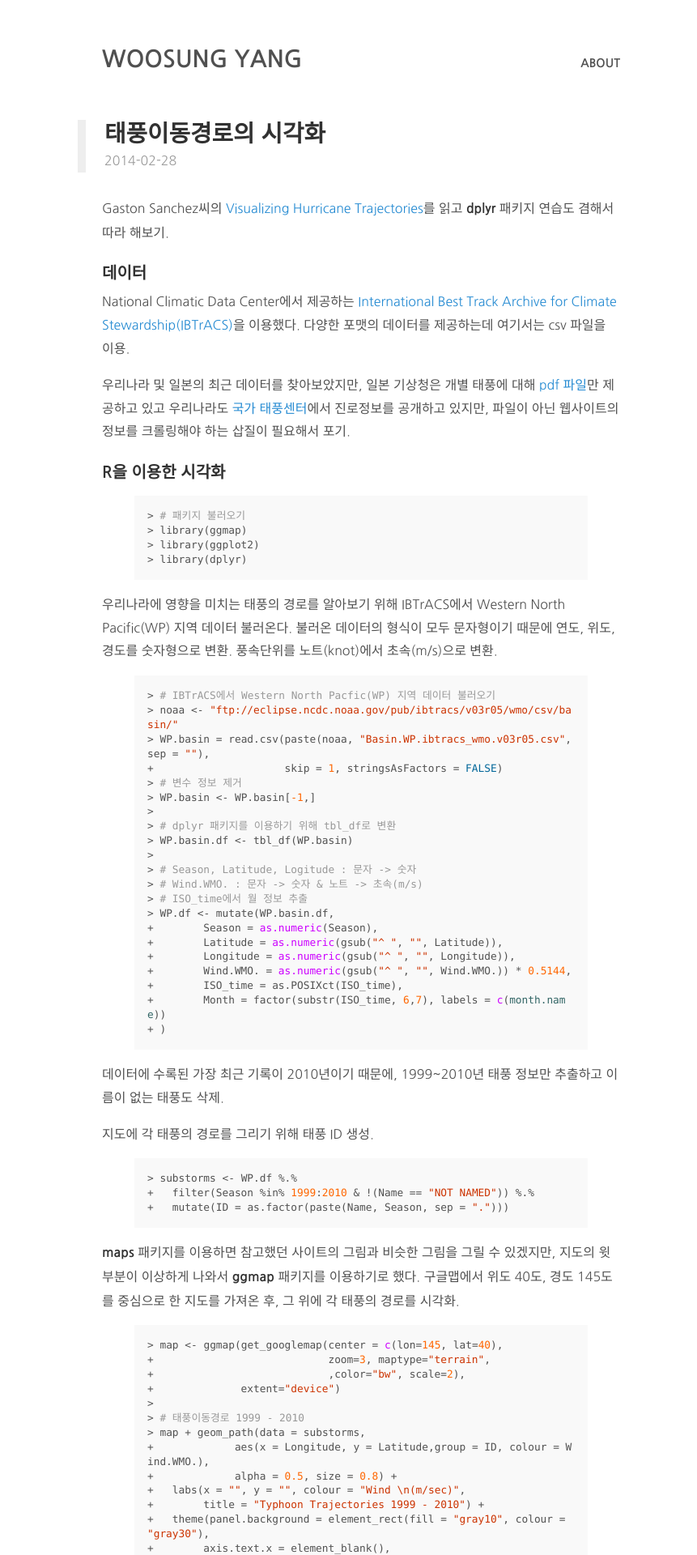
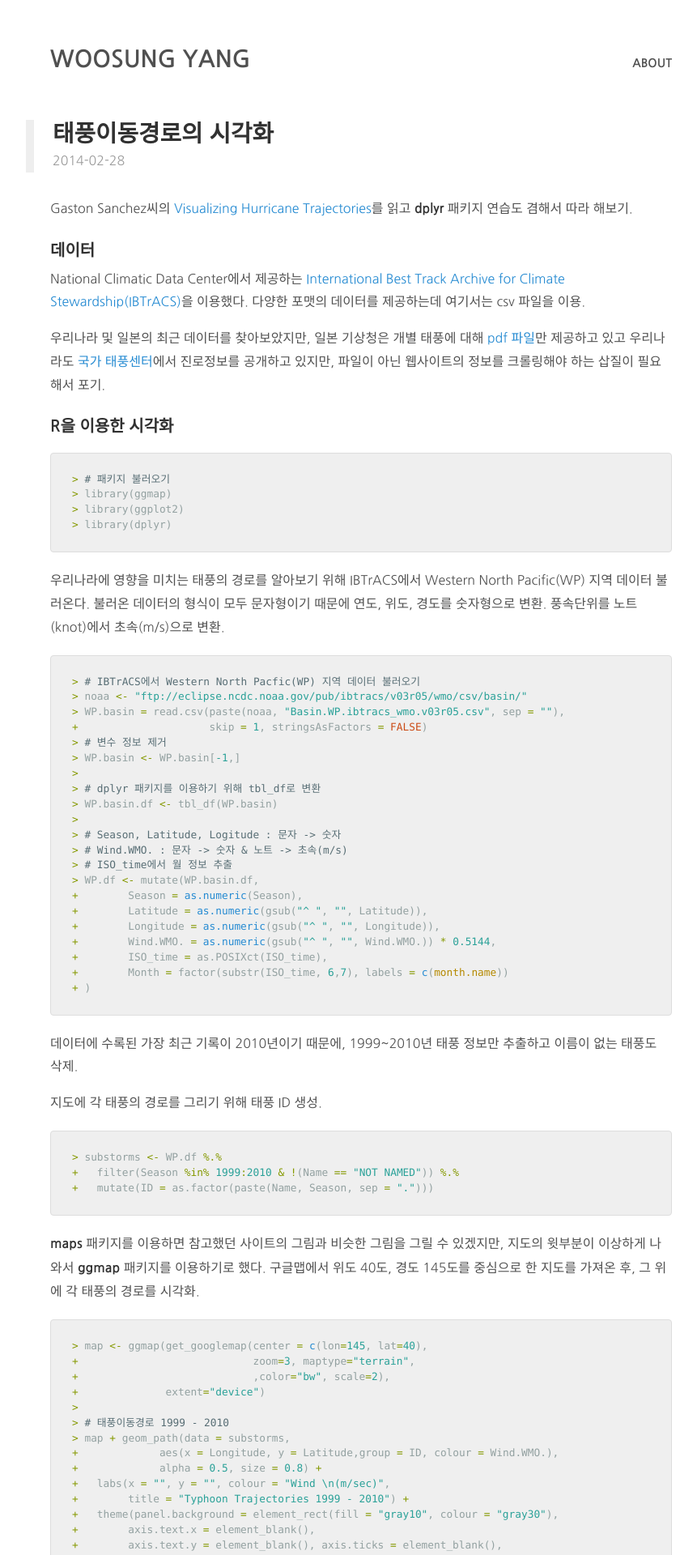
Before and after one commit to mitrad/mitrad.github.io, a Jekyll site: the page built from _posts/2014-02-27-typhoon-trajectories.md, in a window 1280 px wide. Shown: the top 1920 px of the page at 81% size, without its empty margins (194-1055 px from the left). Built offline with Jekyll 4.4.1, drawn with Linux system fonts in a browser that asks for light colours; Markdown is read by kramdown in place of the engine named in the settings.

Commit message:
Blog for data analytics

```diff
--- a/public/css/poole.css
+++ b/public/css/poole.css
@@ -154,13 +154,13 @@
 /* Code */
 code,
 pre {
-  font-family: Menlo, Monaco, "Courier New", monospace;
+  font-family:'Bitstream Vera Sans Mono','Courier', monospace;
 }
 code {
   padding: .25em .5em;
   font-size: 85%;
   color: #bf616a;
-  background-color: #f9f9f9;
+  background-color:  #efefef;
   border-radius: 3px;
 }
 pre {
@@ -174,7 +174,7 @@
   white-space: pre-wrap;
   word-break: break-all;
   word-wrap: break-word;
-  background-color: #f9f9f9;
+  background-color:  #efefef;
 }
 pre code {
   padding: 0;
@@ -290,7 +290,7 @@
  */
 
 .container {
-  max-width: 42rem;
+  max-width: 50rem;
   padding-left:  1rem;
   padding-right: 1rem;
   margin-left:  auto;
--- a/public/css/syntax.css
+++ b/public/css/syntax.css
@@ -1,65 +1,83 @@
-.highlight .hll { background-color: #ffc; }
-.highlight .c { color: #999; } /* Comment */
-.highlight .err { color: #a00; background-color: #faa } /* Error */
-.highlight .k { color: #069; } /* Keyword */
-.highlight .o { color: #555 } /* Operator */
-.highlight .cm { color: #09f; font-style: italic } /* Comment.Multiline */
-.highlight .cp { color: #099 } /* Comment.Preproc */
-.highlight .c1 { color: #999; } /* Comment.Single */
-.highlight .cs { color: #999; } /* Comment.Special */
-.highlight .gd { background-color: #fcc; border: 1px solid #c00 } /* Generic.Deleted */
-.highlight .ge { font-style: italic } /* Generic.Emph */
-.highlight .gr { color: #f00 } /* Generic.Error */
-.highlight .gh { color: #030; } /* Generic.Heading */
-.highlight .gi { background-color: #cfc; border: 1px solid #0c0 } /* Generic.Inserted */
-.highlight .go { color: #aaa } /* Generic.Output */
-.highlight .gp { color: #009; } /* Generic.Prompt */
-.highlight .gs { } /* Generic.Strong */
-.highlight .gu { color: #030; } /* Generic.Subheading */
-.highlight .gt { color: #9c6 } /* Generic.Traceback */
-.highlight .kc { color: #069; } /* Keyword.Constant */
-.highlight .kd { color: #069; } /* Keyword.Declaration */
-.highlight .kn { color: #069; } /* Keyword.Namespace */
-.highlight .kp { color: #069 } /* Keyword.Pseudo */
-.highlight .kr { color: #069; } /* Keyword.Reserved */
-.highlight .kt { color: #078; } /* Keyword.Type */
-.highlight .m { color: #f60 } /* Literal.Number */
-.highlight .s { color: #d44950 } /* Literal.String */
-.highlight .na { color: #4f9fcf } /* Name.Attribute */
-.highlight .nb { color: #366 } /* Name.Builtin */
-.highlight .nc { color: #0a8; } /* Name.Class */
-.highlight .no { color: #360 } /* Name.Constant */
-.highlight .nd { color: #99f } /* Name.Decorator */
-.highlight .ni { color: #999; } /* Name.Entity */
-.highlight .ne { color: #c00; } /* Name.Exception */
-.highlight .nf { color: #c0f } /* Name.Function */
-.highlight .nl { color: #99f } /* Name.Label */
-.highlight .nn { color: #0cf; } /* Name.Namespace */
-.highlight .nt { color: #2f6f9f; } /* Name.Tag */
-.highlight .nv { color: #033 } /* Name.Variable */
-.highlight .ow { color: #000; } /* Operator.Word */
-.highlight .w { color: #bbb } /* Text.Whitespace */
-.highlight .mf { color: #f60 } /* Literal.Number.Float */
-.highlight .mh { color: #f60 } /* Literal.Number.Hex */
-.highlight .mi { color: #f60 } /* Literal.Number.Integer */
-.highlight .mo { color: #f60 } /* Literal.Number.Oct */
-.highlight .sb { color: #c30 } /* Literal.String.Backtick */
-.highlight .sc { color: #c30 } /* Literal.String.Char */
-.highlight .sd { color: #c30; font-style: italic } /* Literal.String.Doc */
-.highlight .s2 { color: #c30 } /* Literal.String.Double */
-.highlight .se { color: #c30; } /* Literal.String.Escape */
-.highlight .sh { color: #c30 } /* Literal.String.Heredoc */
-.highlight .si { color: #a00 } /* Literal.String.Interpol */
-.highlight .sx { color: #c30 } /* Literal.String.Other */
-.highlight .sr { color: #3aa } /* Literal.String.Regex */
-.highlight .s1 { color: #c30 } /* Literal.String.Single */
-.highlight .ss { color: #fc3 } /* Literal.String.Symbol */
-.highlight .bp { color: #366 } /* Name.Builtin.Pseudo */
-.highlight .vc { color: #033 } /* Name.Variable.Class */
-.highlight .vg { color: #033 } /* Name.Variable.Global */
-.highlight .vi { color: #033 } /* Name.Variable.Instance */
-.highlight .il { color: #f60 } /* Literal.Number.Integer.Long */
+.highlight {
+  background-color: #efefef;
+  padding: 7px 7px 7px 10px;
+  border: 1px solid #ddd;
+/*  -moz-box-shadow: 3px 3px rgba(0,0,0,0.1);
+  -webkit-box-shadow: 3px 3px rgba(0,0,0,0.1);
+  box-shadow: 3px 3px rgba(0,0,0,0.1); */
+  margin: 20px 0 20px 0;
+  overflow: hidden;
+}
 
-.css .o,
-.css .o + .nt,
-.css .nt + .nt { color: #999; }
+code {
+  font-family: Menlo, Monaco, 'Bitstream Vera Sans Mono','Courier', monospace;
+}
+
+.highlight .c { color: #586E75 } /* Comment */
+.highlight .err { color: #93A1A1 } /* Error */
+.highlight .g { color: #93A1A1 } /* Generic */
+.highlight .k { color: #859900 } /* Keyword */
+.highlight .l { color: #93A1A1 } /* Literal */
+.highlight .n { color: #93A1A1 } /* Name */
+.highlight .o { color: #859900 } /* Operator */
+.highlight .x { color: #CB4B16 } /* Other */
+.highlight .p { color: #93A1A1 } /* Punctuation */
+.highlight .cm { color: #586E75 } /* Comment.Multiline */
+.highlight .cp { color: #859900 } /* Comment.Preproc */
+.highlight .c1 { color: #586E75 } /* Comment.Single */
+.highlight .cs { color: #859900 } /* Comment.Special */
+.highlight .gd { color: #2AA198 } /* Generic.Deleted */
+.highlight .ge { color: #93A1A1; font-style: italic } /* Generic.Emph */
+.highlight .gr { color: #DC322F } /* Generic.Error */
+.highlight .gh { color: #CB4B16 } /* Generic.Heading */
+.highlight .gi { color: #859900 } /* Generic.Inserted */
+.highlight .go { color: #93A1A1 } /* Generic.Output */
+.highlight .gp { color: #93A1A1 } /* Generic.Prompt */
+.highlight .gs { color: #93A1A1; font-weight: bold } /* Generic.Strong */
+.highlight .gu { color: #CB4B16 } /* Generic.Subheading */
+.highlight .gt { color: #93A1A1 } /* Generic.Traceback */
+.highlight .kc { color: #CB4B16 } /* Keyword.Constant */
+.highlight .kd { color: #268BD2 } /* Keyword.Declaration */
+.highlight .kn { color: #859900 } /* Keyword.Namespace */
+.highlight .kp { color: #859900 } /* Keyword.Pseudo */
+.highlight .kr { color: #268BD2 } /* Keyword.Reserved */
+.highlight .kt { color: #DC322F } /* Keyword.Type */
+.highlight .ld { color: #93A1A1 } /* Literal.Date */
+.highlight .m { color: #2AA198 } /* Literal.Number */
+.highlight .s { color: #2AA198 } /* Literal.String */
+.highlight .na { color: #93A1A1 } /* Name.Attribute */
+.highlight .nb { color: #B58900 } /* Name.Builtin */
+.highlight .nc { color: #268BD2 } /* Name.Class */
+.highlight .no { color: #CB4B16 } /* Name.Constant */
+.highlight .nd { color: #268BD2 } /* Name.Decorator */
+.highlight .ni { color: #CB4B16 } /* Name.Entity */
+.highlight .ne { color: #CB4B16 } /* Name.Exception */
+.highlight .nf { color: #268BD2 } /* Name.Function */
+.highlight .nl { color: #93A1A1 } /* Name.Label */
+.highlight .nn { color: #93A1A1 } /* Name.Namespace */
+.highlight .nx { color: #555 } /* Name.Other */
+.highlight .py { color: #93A1A1 } /* Name.Property */
+.highlight .nt { color: #268BD2 } /* Name.Tag */
+.highlight .nv { color: #268BD2 } /* Name.Variable */
+.highlight .ow { color: #859900 } /* Operator.Word */
+.highlight .w { color: #93A1A1 } /* Text.Whitespace */
+.highlight .mf { color: #2AA198 } /* Literal.Number.Float */
+.highlight .mh { color: #2AA198 } /* Literal.Number.Hex */
+.highlight .mi { color: #2AA198 } /* Literal.Number.Integer */
+.highlight .mo { color: #2AA198 } /* Literal.Number.Oct */
+.highlight .sb { color: #586E75 } /* Literal.String.Backtick */
+.highlight .sc { color: #2AA198 } /* Literal.String.Char */
+.highlight .sd { color: #93A1A1 } /* Literal.String.Doc */
+.highlight .s2 { color: #2AA198 } /* Literal.String.Double */
+.highlight .se { color: #CB4B16 } /* Literal.String.Escape */
+.highlight .sh { color: #93A1A1 } /* Literal.String.Heredoc */
+.highlight .si { color: #2AA198 } /* Literal.String.Interpol */
+.highlight .sx { color: #2AA198 } /* Literal.String.Other */
+.highlight .sr { color: #DC322F } /* Literal.String.Regex */
+.highlight .s1 { color: #2AA198 } /* Literal.String.Single */
+.highlight .ss { color: #2AA198 } /* Literal.String.Symbol */
+.highlight .bp { color: #268BD2 } /* Name.Builtin.Pseudo */
+.highlight .vc { color: #268BD2 } /* Name.Variable.Class */
+.highlight .vg { color: #268BD2 } /* Name.Variable.Global */
+.highlight .vi { color: #268BD2 } /* Name.Variable.Instance */
+.highlight .il { color: #2AA198 } /* Literal.Number.Integer.Long */
```
